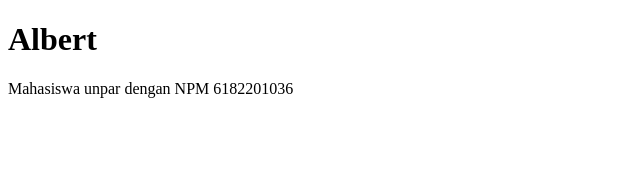
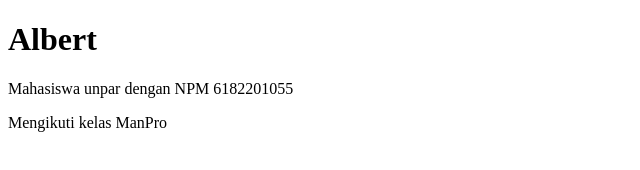
Before and after one commit to EugeneSuryadi/TugasKelompok_6182201036_6182201040_6182201055, a plain HTML site: page albert.html in a window 1280 px wide. Shown: the whole page, without its empty margins (0-640 px from the left). Drawn offline with Linux system fonts and the light colour scheme.

Commit message:
Perubahan albert.html

```diff
--- a/albert.html
+++ b/albert.html
@@ -5,6 +5,7 @@
 </head>
 <body>
     <h1>Albert</h1>
-    <p>Mahasiswa unpar dengan NPM 6182201036</p>
+    <p>Mahasiswa unpar dengan NPM 6182201055</p>
+    <p>Mengikuti kelas ManPro</p>
 </body>
 </html>
```
